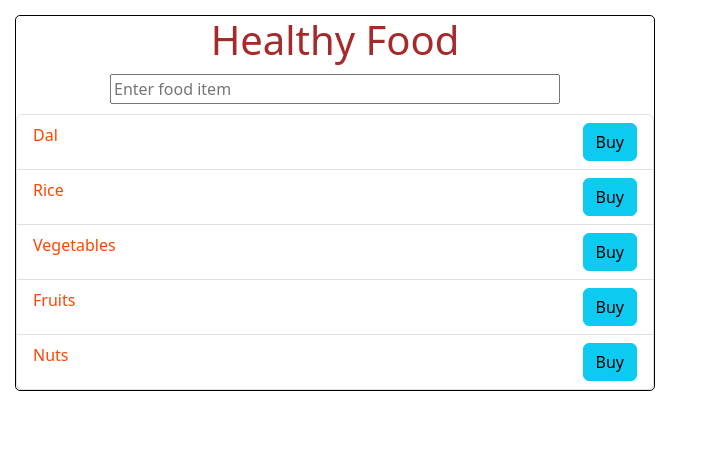
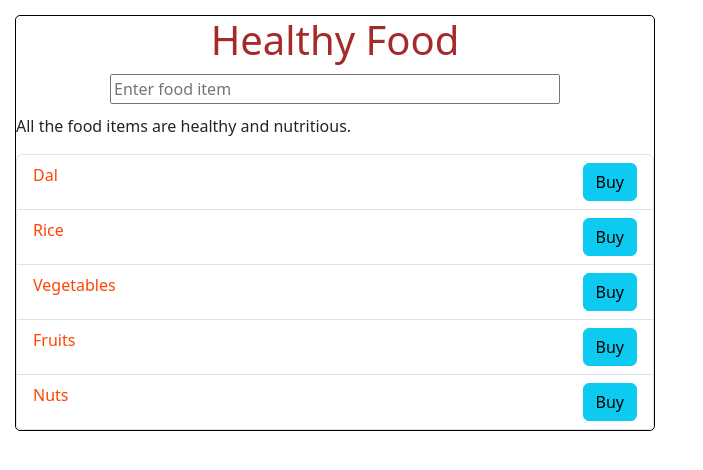
Before and after one commit to Chaitya-007/React-Again-KGCoding, a React (Vite) app in the folder 18_Fragments/learning-fragment/: page / in a window 1280 px wide. Shown: the top 470 px of the page, without its empty margins (0-703 px from the left). Built offline with nearby package versions, Linux system fonts and the light colour scheme.

Commit message:
Update App component to display selected food item; enhance handleChange function

```diff
--- a/18_Fragments/learning-fragment/src/App.jsx
+++ b/18_Fragments/learning-fragment/src/App.jsx
@@ -8,11 +8,13 @@ import "./App.css";
 
 function App() {
   let foodItems = ["Dal", "Rice", "Vegetables", "Fruits", "Nuts"];
+  let textToShow = "All the food items are healthy and nutritious.";
 
   // let foodItems = [];
 
   const handleChange = (event) => {
     console.log(`New food item: ${event.target.value}`);
+    textToShow = event.target.value;
   };
 
   return (
@@ -21,6 +23,7 @@ function App() {
         <h1 className="food-heading">Healthy Food</h1>
         <ErrorMsg items={foodItems}></ErrorMsg>
         <FoodInput handleChange={handleChange}></FoodInput>
+        <p>{textToShow}</p>
         <FoodItems items={foodItems}></FoodItems>
       </Container>
 
```
